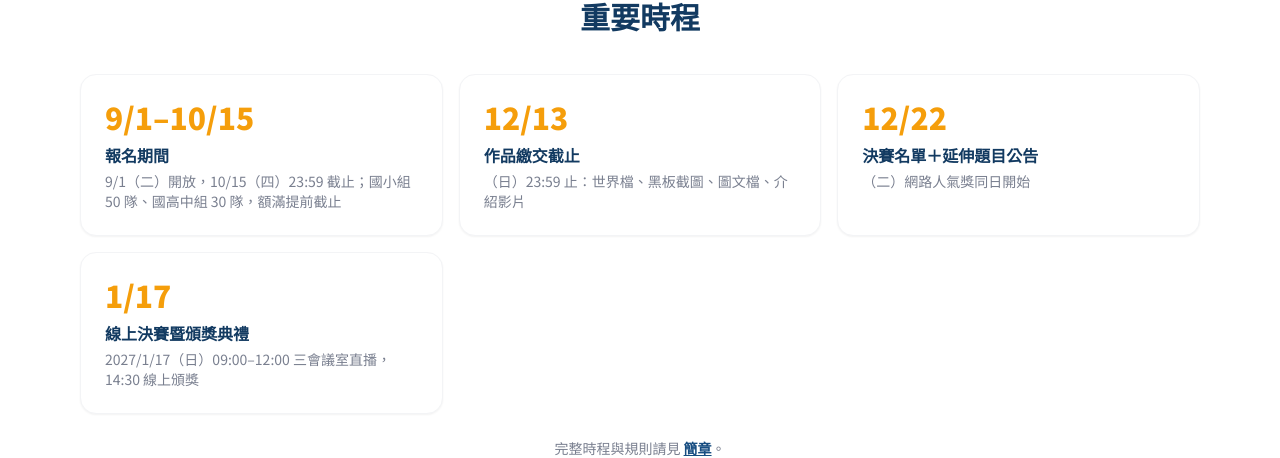
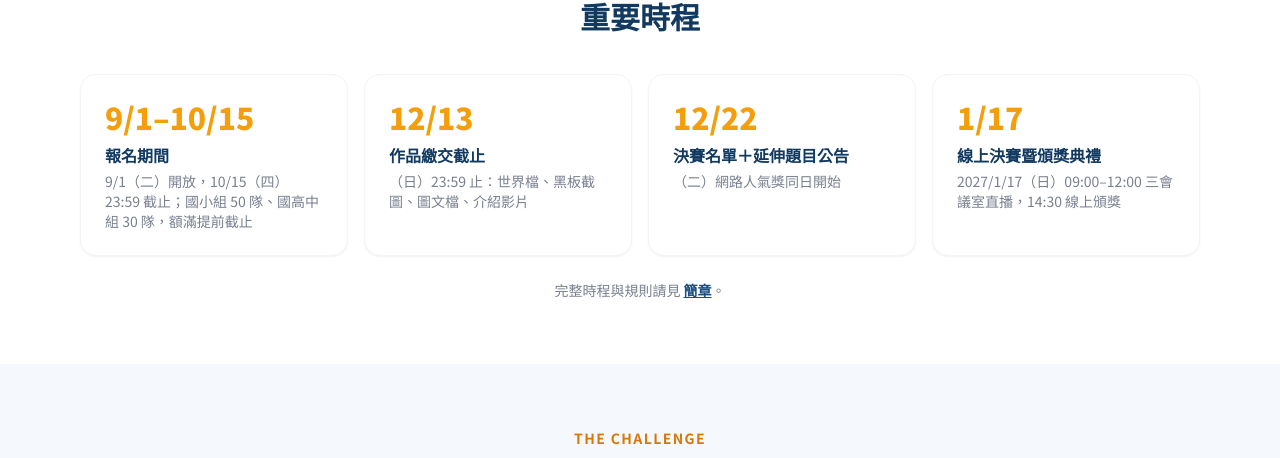
Before and after one commit to Hashen-0608/mcup-web, a Next.js app: page / in a window 1280 px wide. Shown: the part 732-1190 px from the top of the page. Built offline with nearby package versions, Linux system fonts and the light colour scheme.

Commit message:
重要時程網格改為桌機四欄（配合四張卡）

```diff
--- a/app/page.tsx
+++ b/app/page.tsx
@@ -61,7 +61,7 @@
       {/* ── 重要時程 ── */}
       <section className="mx-auto max-w-6xl px-4 py-16">
         <SectionHeading eyebrow="IMPORTANT DATES" title="重要時程" />
-        <ol className="mt-10 grid gap-4 sm:grid-cols-2 lg:grid-cols-3">
+        <ol className="mt-10 grid gap-4 sm:grid-cols-2 lg:grid-cols-4">
           {schedule.map((s) => (
             <li
               key={s.label}
```
